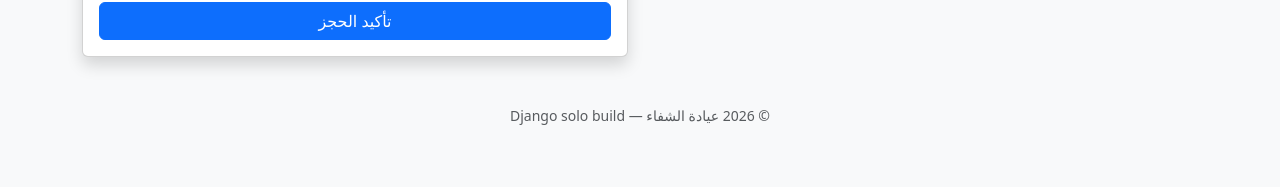
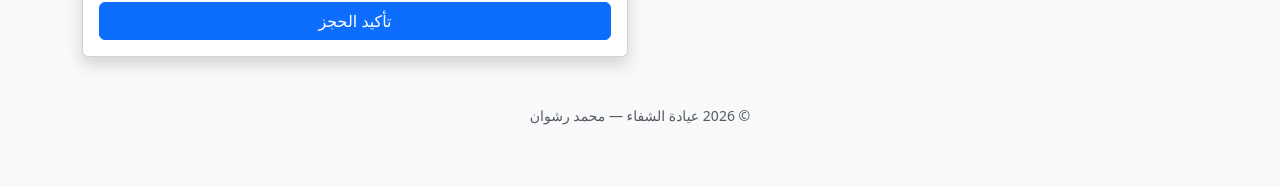
Before and after one commit to Mohamed-Rashwan-Bonus/clinic-booking-django, a Django app: page / in a window 1280 px wide. Shown: the part 613-800 px from the top of the page. Run offline with Django 5.2, Linux system fonts and the light colour scheme; data that the repository does not hold is empty.

Commit message:
cleanup before review: personal readme + footer

```diff
--- a/config/settings.py
+++ b/config/settings.py
@@ -1,3 +1,4 @@
+# settings نظام الحجوزات — local + render
 import os
 from pathlib import Path
 BASE_DIR = Path(__file__).resolve().parent.parent
--- a/templates/booking/base.html
+++ b/templates/booking/base.html
@@ -11,6 +11,6 @@
 <a class="btn btn-warning btn-sm" href="/admin/">دخول الدكتور</a>
 </div></nav>
 <main class="container my-4">{% block content %}{% endblock %}</main>
-<footer class="text-center text-muted py-4 small">© 2026 عيادة الشفاء — Django solo build</footer>
+<footer class="text-center text-muted py-4 small">© 2026 عيادة الشفاء — محمد رشوان</footer>
 <script src="https://cdn.jsdelivr.net/npm/bootstrap@5.3.3/dist/js/bootstrap.bundle.min.js"></script>
 </body></html>
```
Also changed, not shown: README.md, preview.png (deleted).
